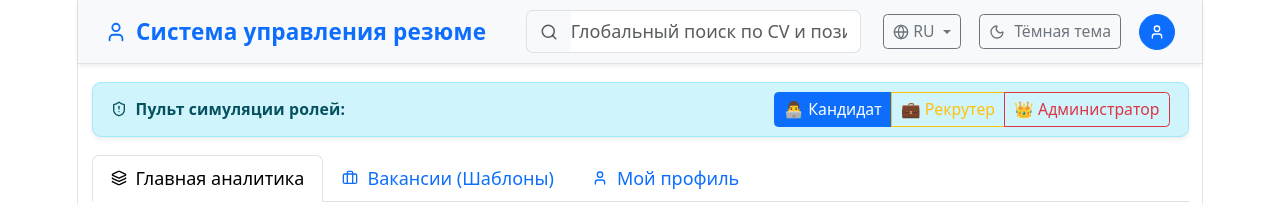
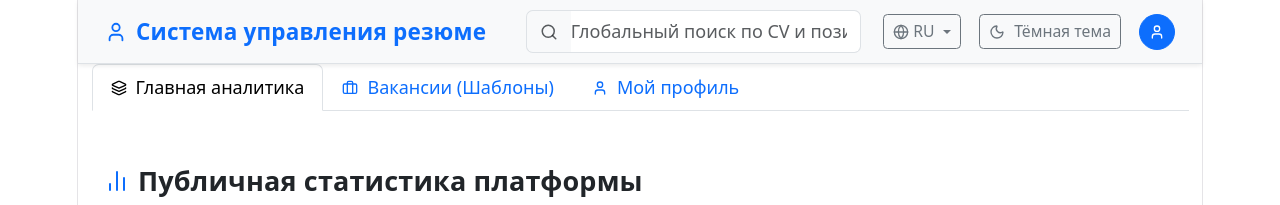
Before and after one commit to Ylianna/cv-management-system, a React (Vite) app in the folder frontend/: page / in a window 1280 px wide. Shown: the top 205 px of the page. Built offline with nearby package versions, Linux system fonts and the light colour scheme; no server answers.

Commit message:
fix: refactoring code

```diff
--- a/frontend/src/App.tsx
+++ b/frontend/src/App.tsx
@@ -5,13 +5,13 @@ import {ProfilePage} from './pages/ProfilePage';
 import {RecruiterPanel} from './pages/RecruiterPanel';
 import {PositionsPage} from './pages/PositionsPage';
 import {MainPage} from './pages/MainPage';
-import {User, Settings, Layers, Briefcase, ShieldAlert} from 'lucide-react';
+import {User, Settings, Layers, Briefcase} from 'lucide-react';
 import {Toaster} from 'react-hot-toast';
 
 function App() {
     const {t} = useTranslation();
 
-    const [currentRole, setCurrentRole] = useState<'CANDIDATE' | 'RECRUITER' | 'ADMIN'>('CANDIDATE');
+    const [currentRole] = useState<'CANDIDATE' | 'RECRUITER' | 'ADMIN'>('CANDIDATE');
     const [activeTab, setActiveTab] = useState<'main' | 'cv_list' | 'profile' | 'recruiter'>('main');
 
     useEffect(() => {
@@ -40,28 +40,6 @@ function App() {
             />
 
             <Navbar/>
-            <div className="container mt-3">
-                <div
-                    className="alert alert-info py-2 px-3 d-flex align-items-center justify-content-between rounded-3 border-info-subtle shadow-sm mb-3">
-            <span className="small fw-bold d-flex align-items-center gap-2 text-info-emphasis">
-              <ShieldAlert size={16}/> Пульт симуляции ролей:
-            </span>
-                    <div className="btn-group btn-group-sm">
-                        <button
-                            className={`btn btn-xs ${currentRole === 'CANDIDATE' ? 'btn-primary' : 'btn-outline-primary'}`}
-                            onClick={() => setCurrentRole('CANDIDATE')}>👨‍💻 Кандидат
-                        </button>
-                        <button
-                            className={`btn btn-xs ${currentRole === 'RECRUITER' ? 'btn-warning text-dark' : 'btn-outline-warning'}`}
-                            onClick={() => setCurrentRole('RECRUITER')}>💼 Рекрутер
-                        </button>
-                        <button
-                            className={`btn btn-xs ${currentRole === 'ADMIN' ? 'btn-danger' : 'btn-outline-danger'}`}
-                            onClick={() => setCurrentRole('ADMIN')}>👑 Администратор
-                        </button>
-                    </div>
-                </div>
-            </div>
 
             <div className="container">
                 <ul className="nav nav-tabs">
```
